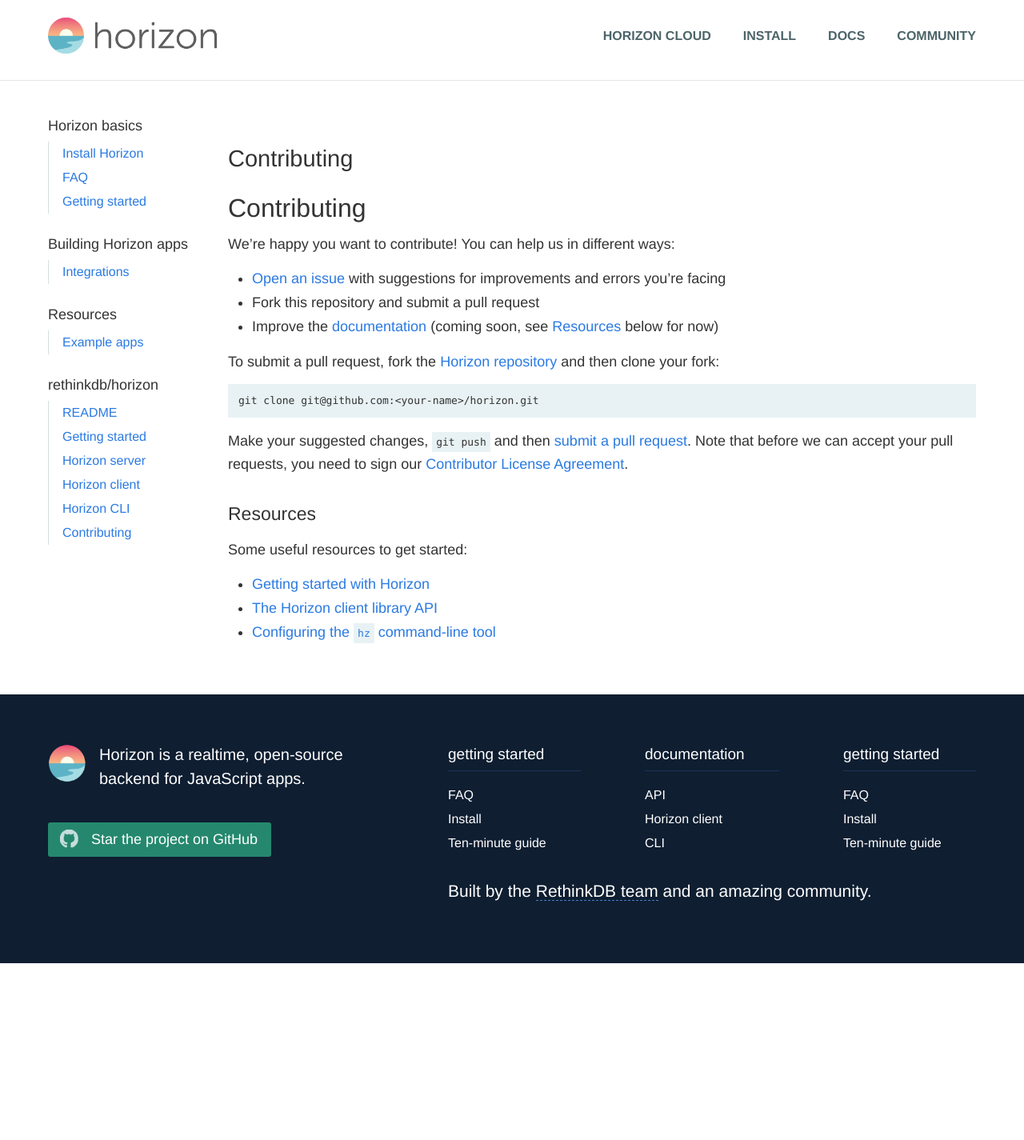
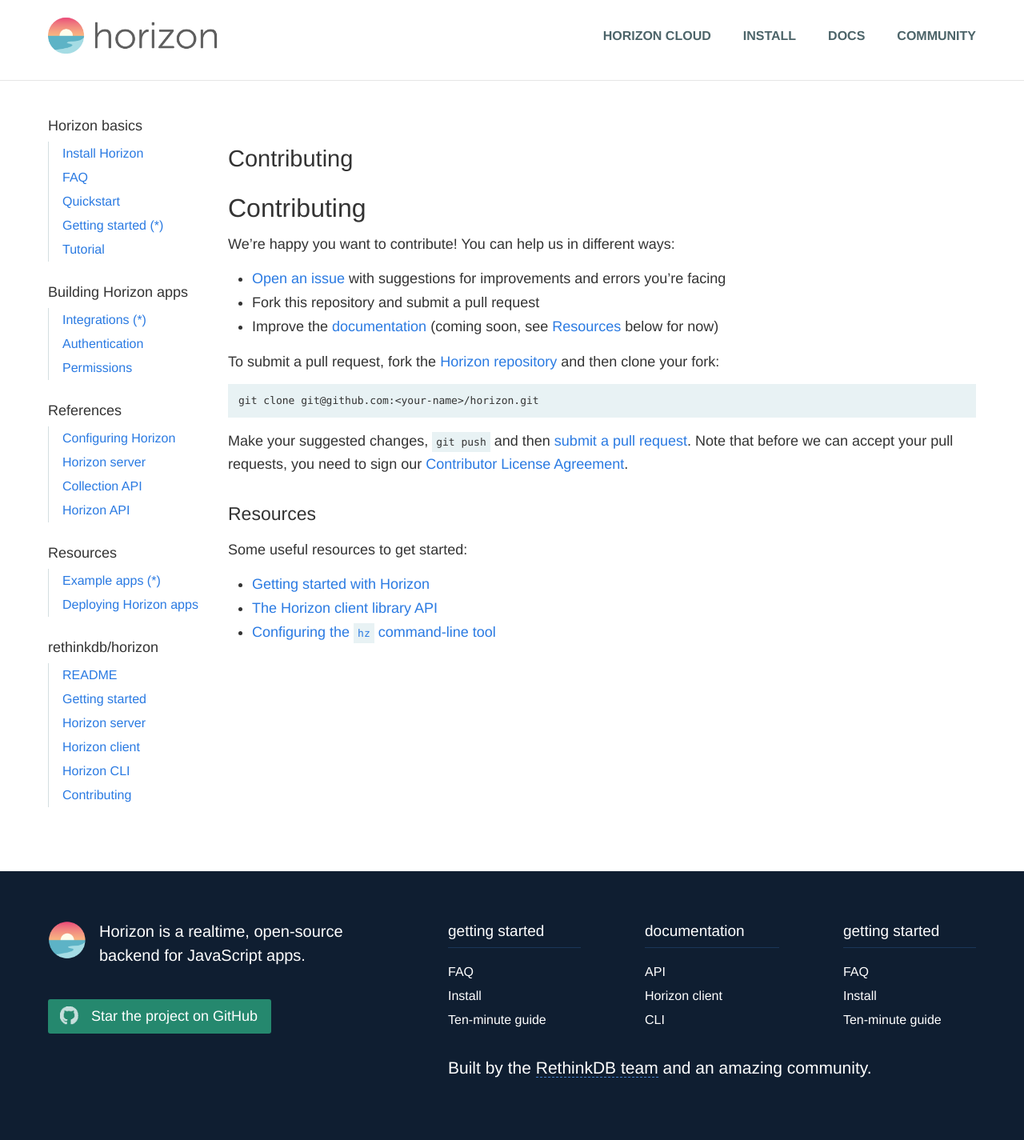
Before and after one commit to idvoretskyi/horizon.io, a Jekyll site: the page built from docs/github-docs/contributing.md, in a window 1280 px wide. Shown: the whole page at 80% size. Built offline with Jekyll 4.4.1, drawn with Linux system fonts in a browser that asks for light colours; nearby versions of some CDN libraries; a script that is not in the unit is left out; before the commit the page ends 1204 px from its top, so only the background shows below that.

Commit message:
Adding docs navigation

```diff
--- a/_data/docs-nav.yml
+++ b/_data/docs-nav.yml
@@ -3,25 +3,55 @@
     docs:
         - name: Install Horizon
           id: install
-          url: /docs/install
+          url: /install
         - name: FAQ
           id: faq
           url: /faq
-        - name: Getting started
+        - name: Quickstart
+          id: quickstart
+          url: /docs/quickstart
+        - name: Getting started (*)
           id: getting-started
           url: /docs/getting-started
+        - name: Tutorial
+          id: tutorial
+          url: /docs/tutorial
 - section:
     name: Building Horizon apps
     docs:
-        - name: Integrations
+        - name: Integrations (*)
           id: Integrations
           url: /docs/integrations
+        - name: Authentication
+          id: auth
+          url: /docs/auth
+        - name: Permissions
+          id: permissions
+          url: /docs/permissions
+- section:
+    name: References
+    docs:
+        - name: Configuring Horizon
+          id: config
+          url: /docs/configuration
+        - name: Horizon server
+          id: server
+          url: /docs/server
+        - name: Collection API
+          id: api-collection
+          url: /api/collection
+        - name: Horizon API
+          id: api-horizon
+          url: /api/horizon
 - section:
     name: Resources
     docs:
-        - name: Example apps
+        - name: Example apps (*)
           id: example-apps
           url: /docs/example-apps
+        - name: Deploying Horizon apps
+          id: deployment
+          url: /docs/deployment
 
 - section:
     name: rethinkdb/horizon
```
Also changed, not shown: 1 other file.
